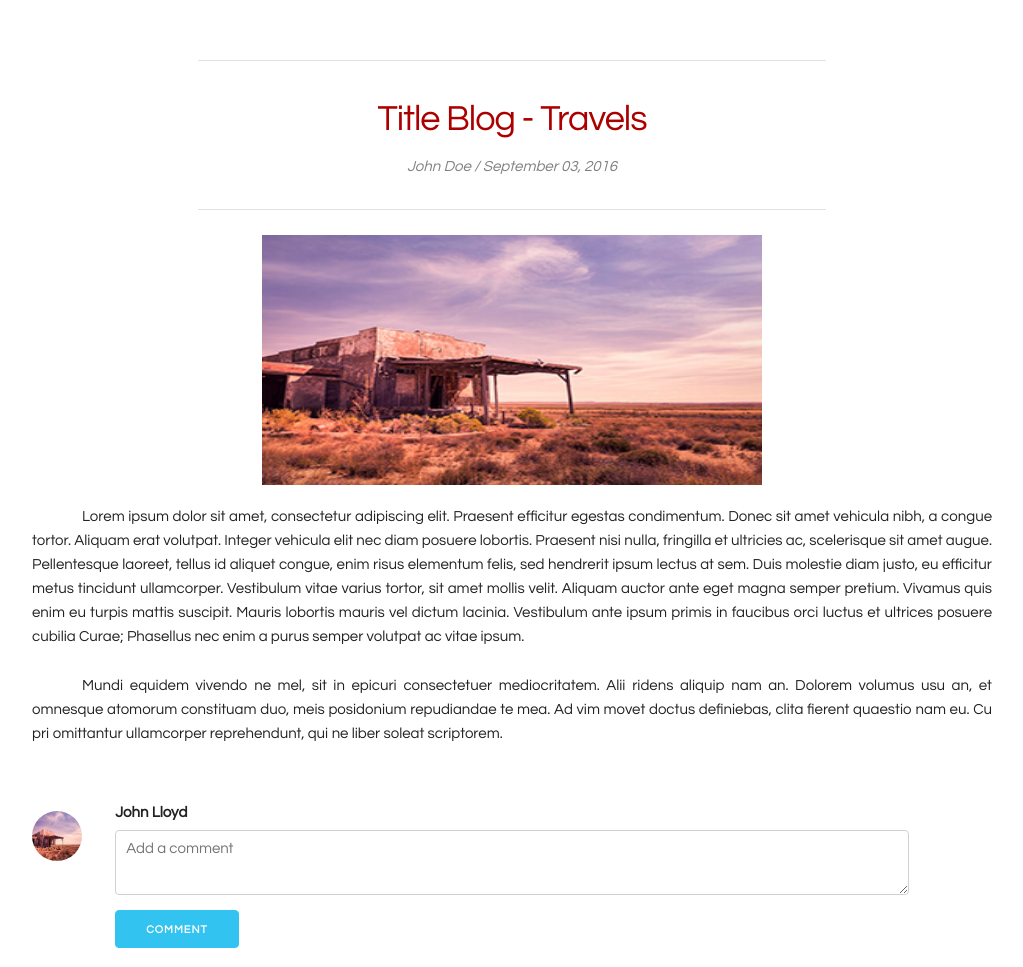
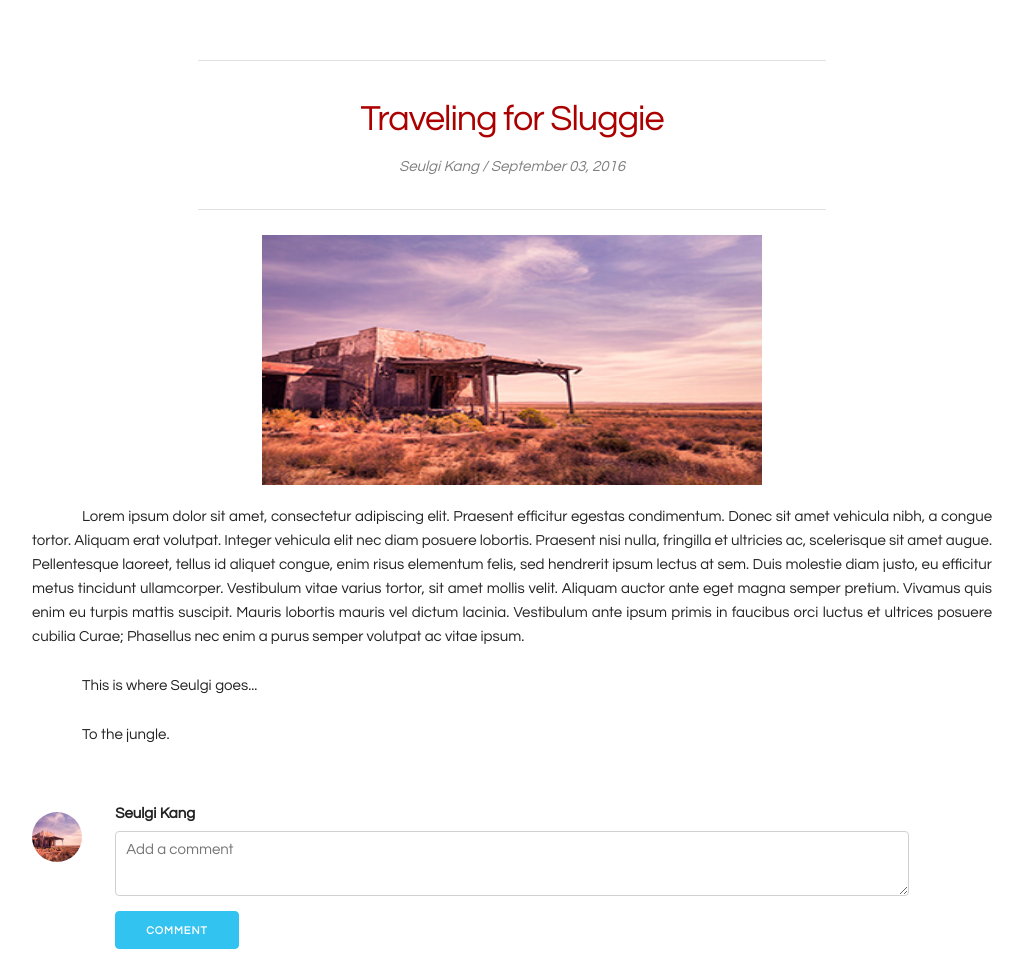
Before and after one commit to smichesses/smichesses.github.io, a plain HTML site: page travels.html in a window 1280 px wide. Shown: the top 967 px of the page, without its empty margins (128-1151 px from the left). Drawn offline with Linux system fonts and the light colour scheme.

Commit message:
for the travel

```diff
--- a/travels.html
+++ b/travels.html
@@ -18,8 +18,8 @@
 	<div class="container title-blog">
 		<div class="row">
 			<div class="eight columns offset-by-two"><hr>
-				<h3 class="head-title">Title Blog - Travels</h3>
-				<p class="date"><i>John Doe / September 03, 2016 </i></p><hr>
+				<h3 class="head-title">Traveling for Sluggie</h3>
+				<p class="date"><i>Seulgi Kang / September 03, 2016 </i></p><hr>
 			</div>
 		</div>
 	</div>
@@ -36,7 +36,9 @@
 				semper pretium. Vivamus quis enim eu turpis mattis suscipit. Mauris lobortis mauris vel dictum lacinia. Vestibulum ante ipsum primis in
 				faucibus orci luctus et ultrices posuere cubilia Curae; Phasellus nec enim a purus semper volutpat ac vitae ipsum.</br></p>
 
-				<p>Mundi equidem vivendo ne mel, sit in epicuri consectetuer mediocritatem. Alii ridens aliquip nam an. Dolorem volumus usu an, et omnesque atomorum constituam duo, meis posidonium repudiandae te mea. Ad vim movet doctus definiebas, clita fierent quaestio nam eu. Cu pri omittantur ullamcorper reprehendunt, qui ne liber soleat scriptorem.</p>
+				<p>This is where Seulgi goes...</p>
+
+		<p>To the jungle.</p>
 	</div>
 
 	<div class="container comment">
@@ -45,7 +47,7 @@
 				<img src="images/news.jpg" width="50" height="50" id="image-comment">
 				</div>
 				<div class="ten columns">
-				<label for="exampleMessage">John Lloyd</label>
+				<label for="exampleMessage">Seulgi Kang</label>
 				<textarea class="u-full-width" placeholder="Add a comment" name="comment-travels" id="exampleMessage"></textarea>
 				<input class="button-primary" type="submit" value="COMMENT">
 			</div>
```
